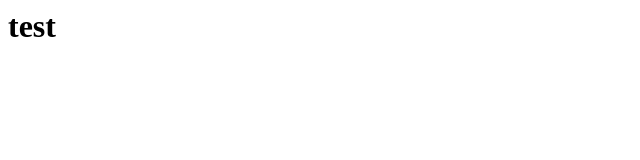
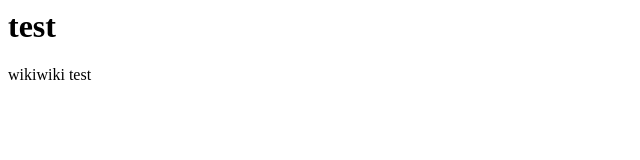
Before and after one commit to tosaka/git-test, a plain HTML site: page index.html in a window 1280 px wide. Shown: the full height of the page, 0-640 px from the left. Drawn offline with Linux system fonts and the light colour scheme.

Commit message:
add body

```diff
--- a/index.html
+++ b/index.html
@@ -5,7 +5,8 @@
 
 <h1>test</h1>
 
-
+wikiwiki
+test
 
 
 
```
